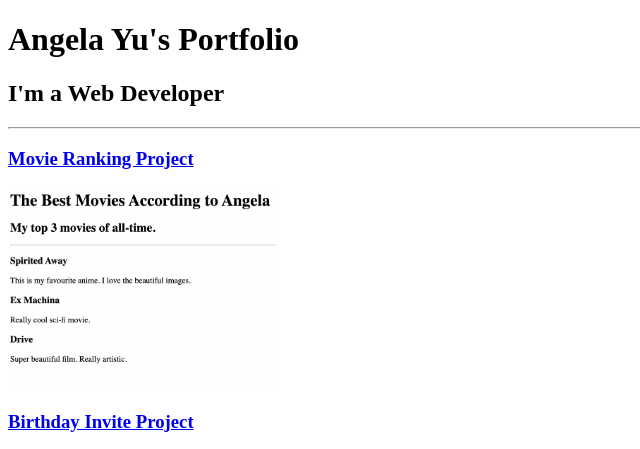
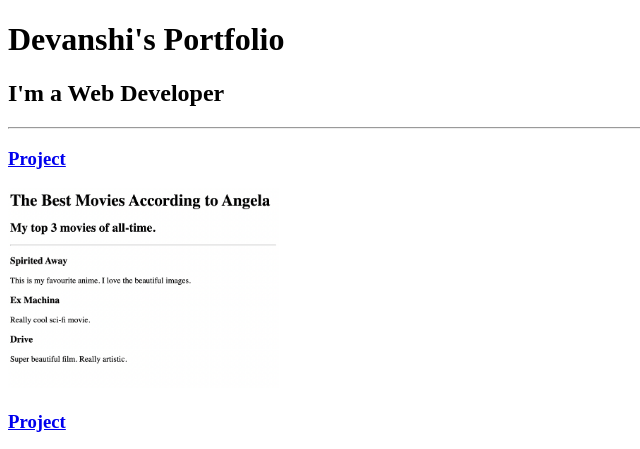
Before and after one commit to DevanshiGupta44/html-portfolio, a plain HTML site: page solution.html in a window 1280 px wide. Shown: the top 449 px of the page, without its empty margins (0-640 px from the left). Drawn offline with Linux system fonts and the light colour scheme; grey boxes are pictures that could not be loaded.

Commit message:
Update solution.html

```diff
--- a/solution.html
+++ b/solution.html
@@ -7,12 +7,12 @@
 </head>
 
 <body>
-  <h1>Angela Yu's Portfolio</h1>
+  <h1>Devanshi's Portfolio</h1>
   <h2>I'm a Web Developer</h2>
   <hr />
-  <h3><a href="./public/movie-ranking.html">Movie Ranking Project</a></h3>
+  <h3><a href="./public/movie-ranking.html">Project</a></h3>
   <img src="./assets/images/movie-ranking.png" height="200" alt="movie ranking project preview"/>
-  <h3><a href="./public/birthday-invite.html">Birthday Invite Project</a></h3>
+  <h3><a href="./public/birthday-invite.html">Project</a></h3>
   <img src="./assets/images/birthday-invite.png" height="200" alt="birthday invite project preview"/>
   <hr />
   <a href="./public/about.html">About Me</a>
```
